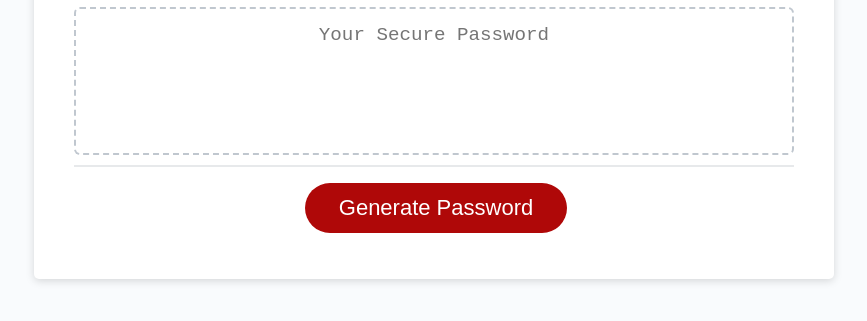
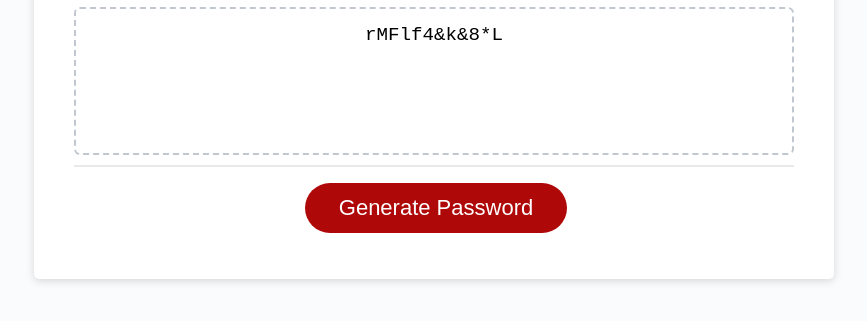
Before and after one commit to cleclair71/Javascript-Password-Challenge, a plain HTML site: page Develop/index.html in a window 1280 px wide. Both pictures are taken after a click on the button "Generate Password". Shown: the part 241-562 px from the top of the page, without its empty margins (206-1073 px from the left). Drawn offline with Linux system fonts and the light colour scheme.

Commit message:
added random number generator

```diff
--- a/Develop/index.html
+++ b/Develop/index.html
@@ -25,7 +25,7 @@
           ></textarea>
         </div>
         <div class="card-footer">
-          <button id="generate" class="btn" onclick="generatePassword()">Generate Password</button>
+          <button id="generate" class="btn" onclick="writePassword()" >Generate Password</button>
         </div>
       </div>
     </div>
--- a/Develop/script.js
+++ b/Develop/script.js
@@ -2,19 +2,26 @@
 
 
 // Get references to the #generate element
-var generateBtn = document.querySelector("#generate");
+var password = document.getElementById("generate");
 
 // Write password to the #password input
-function writePassword(length - 12) {
-  var chars= "abcdefghijklmnopqrstuvwxyzABCDEFGHIJKLMNOPQRSTUVWXYZ!@#$%^&*0123456789";
-  var passwordLength = length;
-  var password = generatePassword();
+function writePassword(length = 12) {
+  const chars = "abcdefghijklmnopqrstuvwxyzABCDEFGHIJKLMNOPQRSTUVWXYZ!@#$%^&*0123456789";
+  let passwordLength = length;
+  let password = "";
 
-  var passwordText = document.querySelector("#password");
+  const array = new Uint32Array(length);
+  window.crypto.getRandomValues(array);
 
+  for (var i = 0; i < length; i++) {
+    password += chars[array[i] % chars.length];
+  }
+  console.log(password);
+  var passwordText = document.getElementById("password");
   passwordText.value = password;
+  // writePassword.addEventListener("click", "password");
+document.getElementById("password").innerHTML = password
 
 }
 
 // Add event listener to generate button
-generateBtn.addEventListener("click", writePassword);
```
Also changed, not shown: 1 other file.
